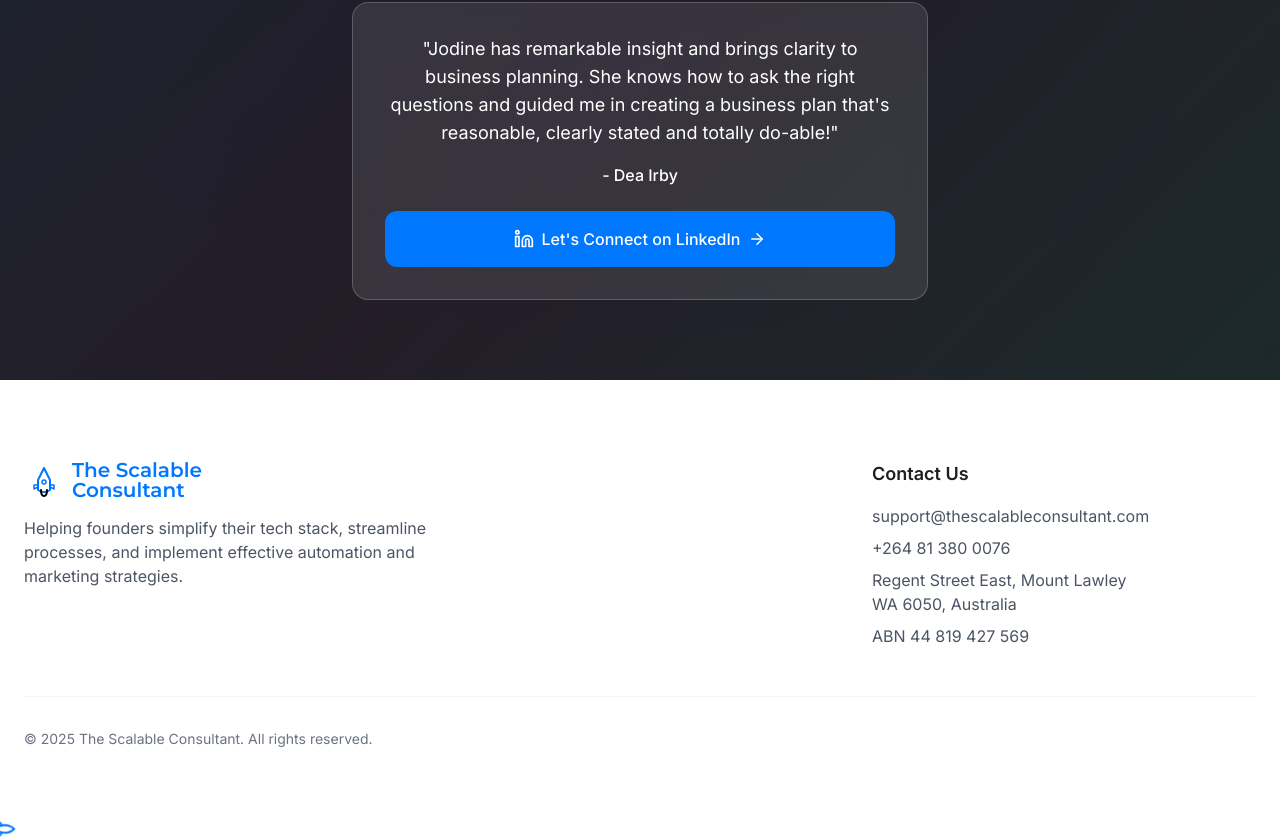
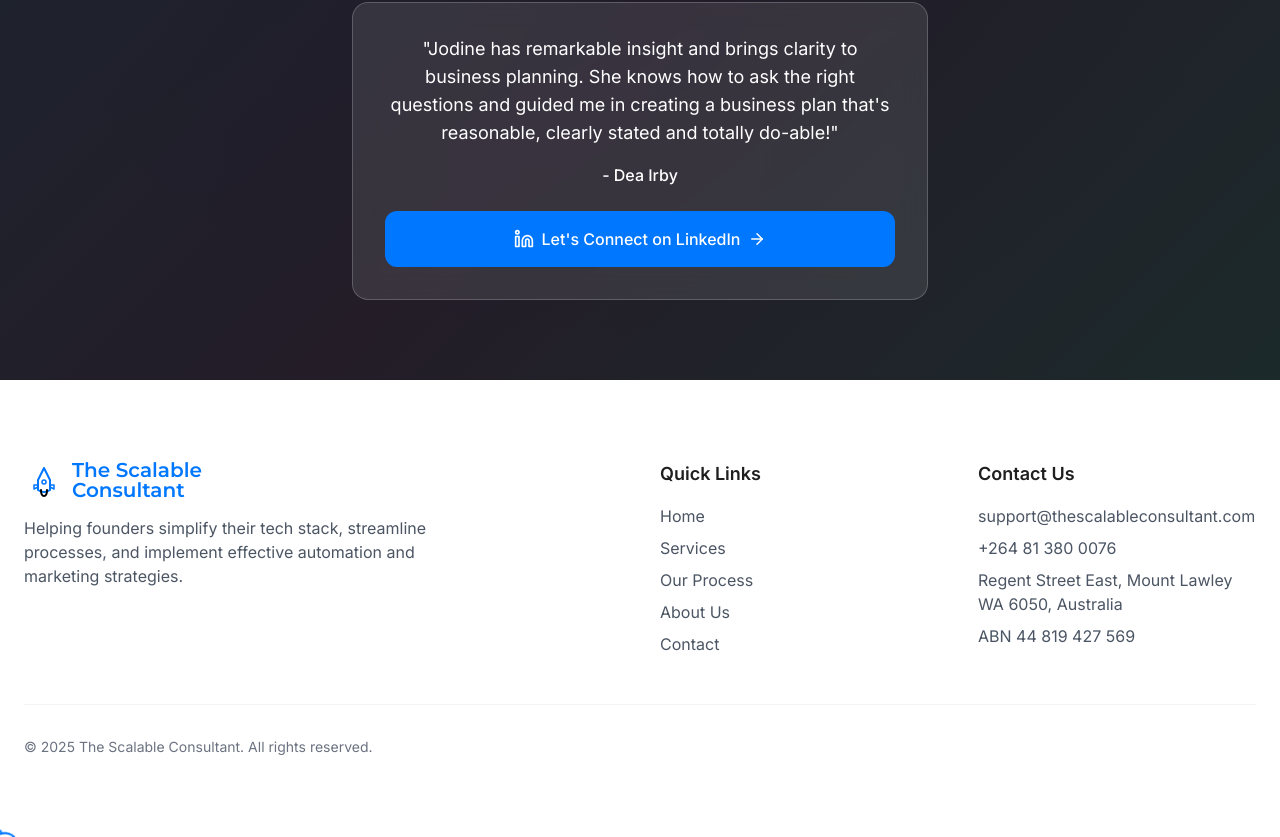
Before and after one commit to jodinetheron/the-scalable-consultant, a React (Vite) app: page / in a window 1280 px wide. Shown: the part 2740-3577 px from the top of the page. Built offline with nearby package versions, Linux system fonts and the light colour scheme.

Commit message:
Fix: Re-add footer menu links
Re-adds the footer menu links that were removed.

```diff
--- a/src/components/Footer.tsx
+++ b/src/components/Footer.tsx
@@ -6,12 +6,23 @@ const Footer: React.FC = () => {
   return (
     <footer className="bg-white py-12 md:py-20">
       <div className="container mx-auto px-4 md:px-6">
-        <div className="grid md:grid-cols-3 gap-10">
+        <div className="grid md:grid-cols-4 gap-10">
           <div className="md:col-span-2">
             <Logo />
             <p className="mt-4 text-gray-600 max-w-md">
               Helping founders simplify their tech stack, streamline processes, and implement effective automation and marketing strategies.
             </p>
+          </div>
+
+          <div>
+            <h3 className="font-semibold text-lg mb-4">Quick Links</h3>
+            <ul className="space-y-2">
+              <li><a href="#" className="text-gray-600 hover:text-space-blue transition-colors">Home</a></li>
+              <li><a href="#services" className="text-gray-600 hover:text-space-blue transition-colors">Services</a></li>
+              <li><a href="#process" className="text-gray-600 hover:text-space-blue transition-colors">Our Process</a></li>
+              <li><a href="#about" className="text-gray-600 hover:text-space-blue transition-colors">About Us</a></li>
+              <li><a href="#contact" className="text-gray-600 hover:text-space-blue transition-colors">Contact</a></li>
+            </ul>
           </div>
 
           <div>
```
